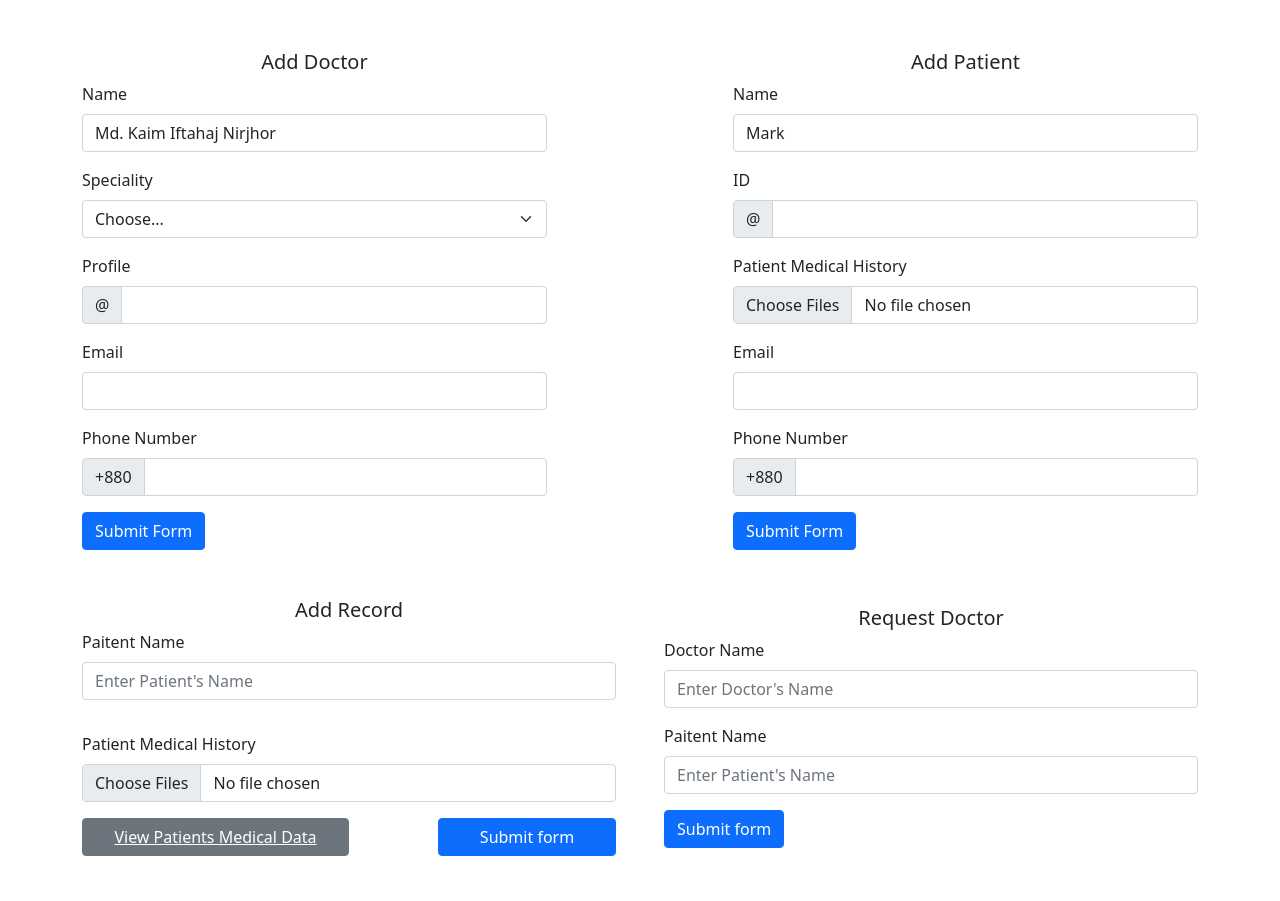
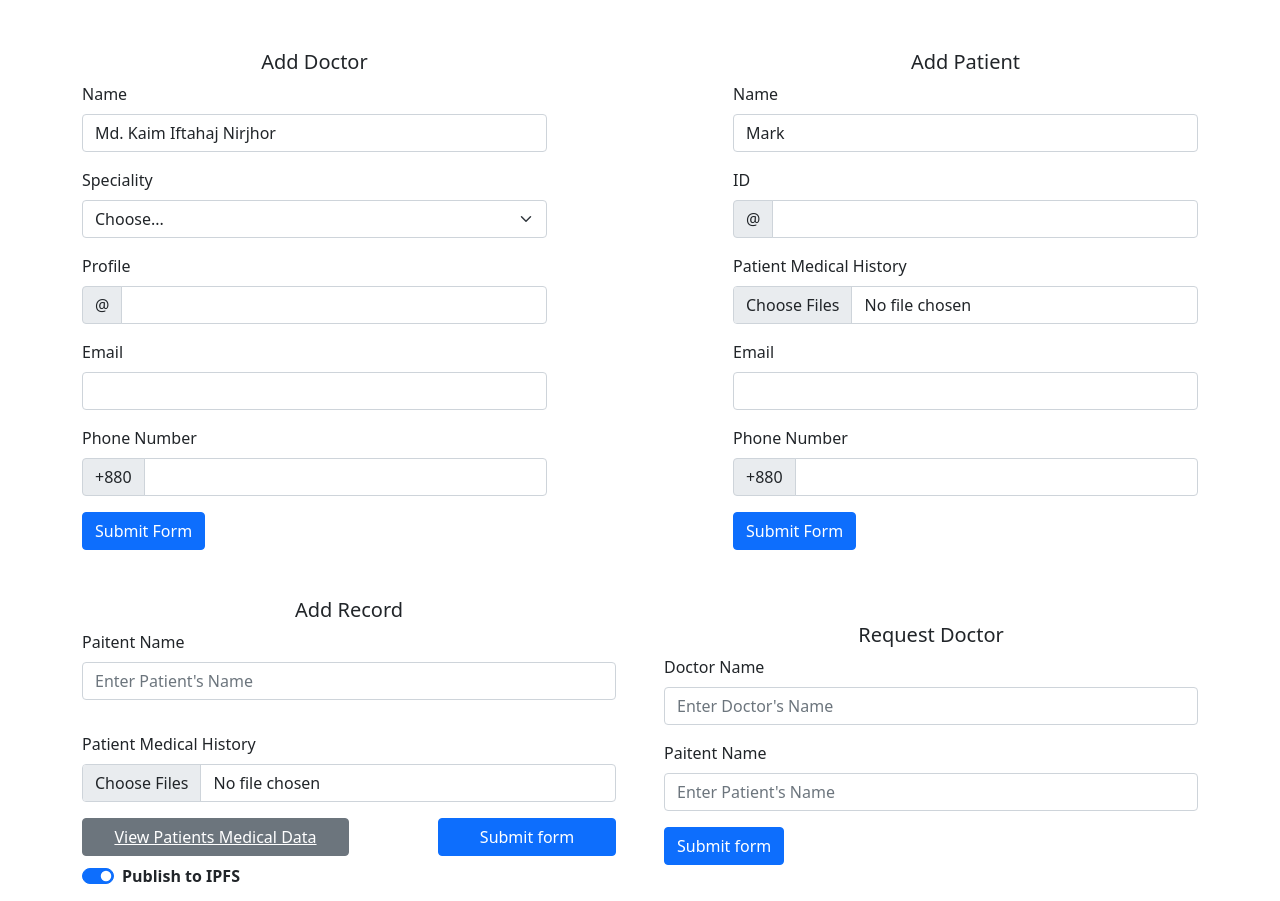
Before and after one commit to niirjhor/EMR-authentication, a plain HTML site: page medical-representative.html in a window 1280 px wide. Shown: the part 44-945 px from the top of the page. Drawn offline with nearby package versions, Linux system fonts and the light colour scheme.

Commit message:
IPFS added

```diff
--- a/medical-representative.html
+++ b/medical-representative.html
@@ -281,6 +281,11 @@
                             href="Record of Md Kaim Iftahaj Nirjhor for MR.html">View Patients
                             Medical Data</a></button>
                     <button class="col-4 btn btn-primary" type="submit">Submit form</button>
+
+                </div>
+                <div class="form-check form-switch pt-2">
+                    <input class="form-check-input" type="checkbox" id="flexSwitchCheckChecked" checked>
+                    <label class="form-check-label fw-bold" for="flexSwitchCheckChecked">Publish to IPFS</label>
                 </div>
             </div>
             <div class="d-flex flex-column justify-content-center col-md-6">
```
